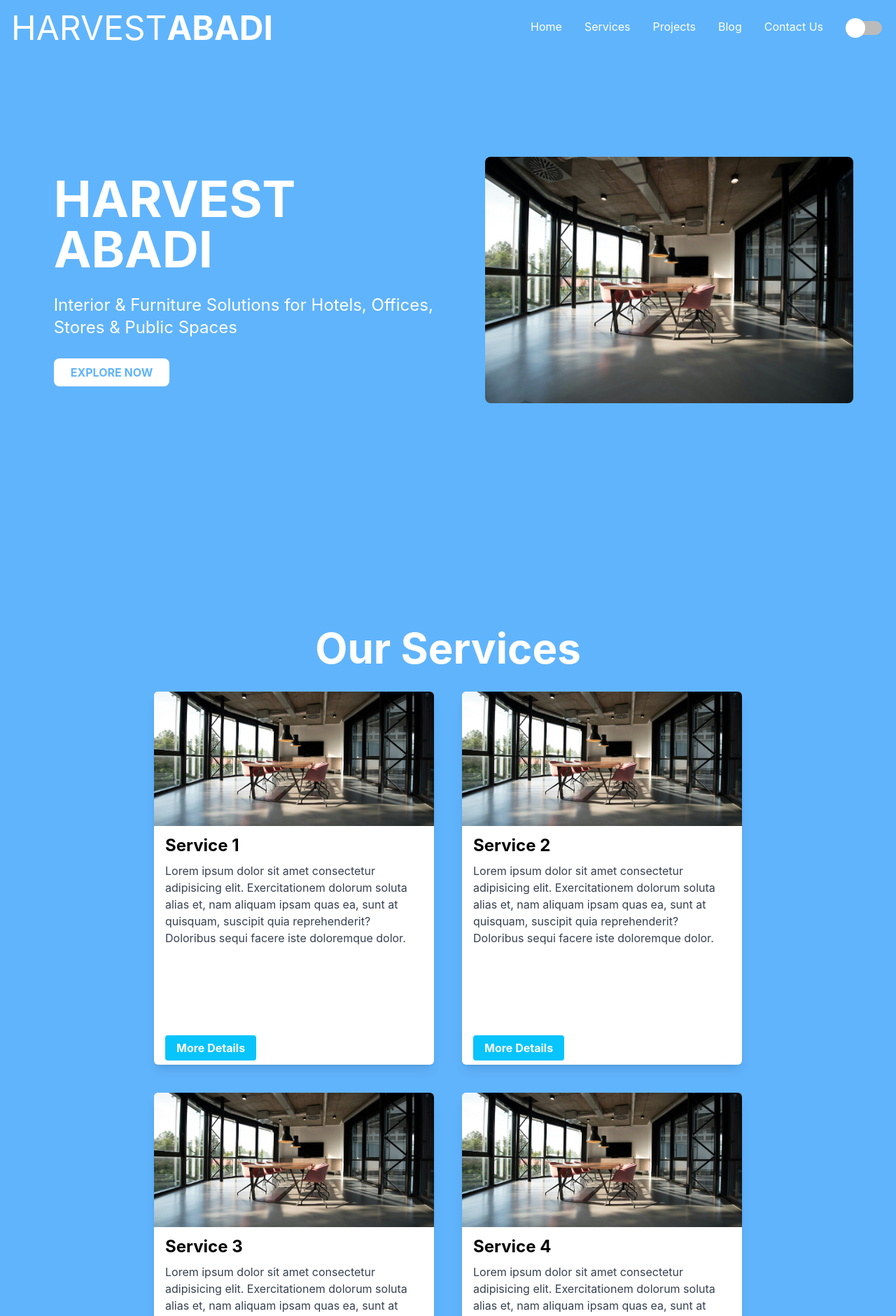
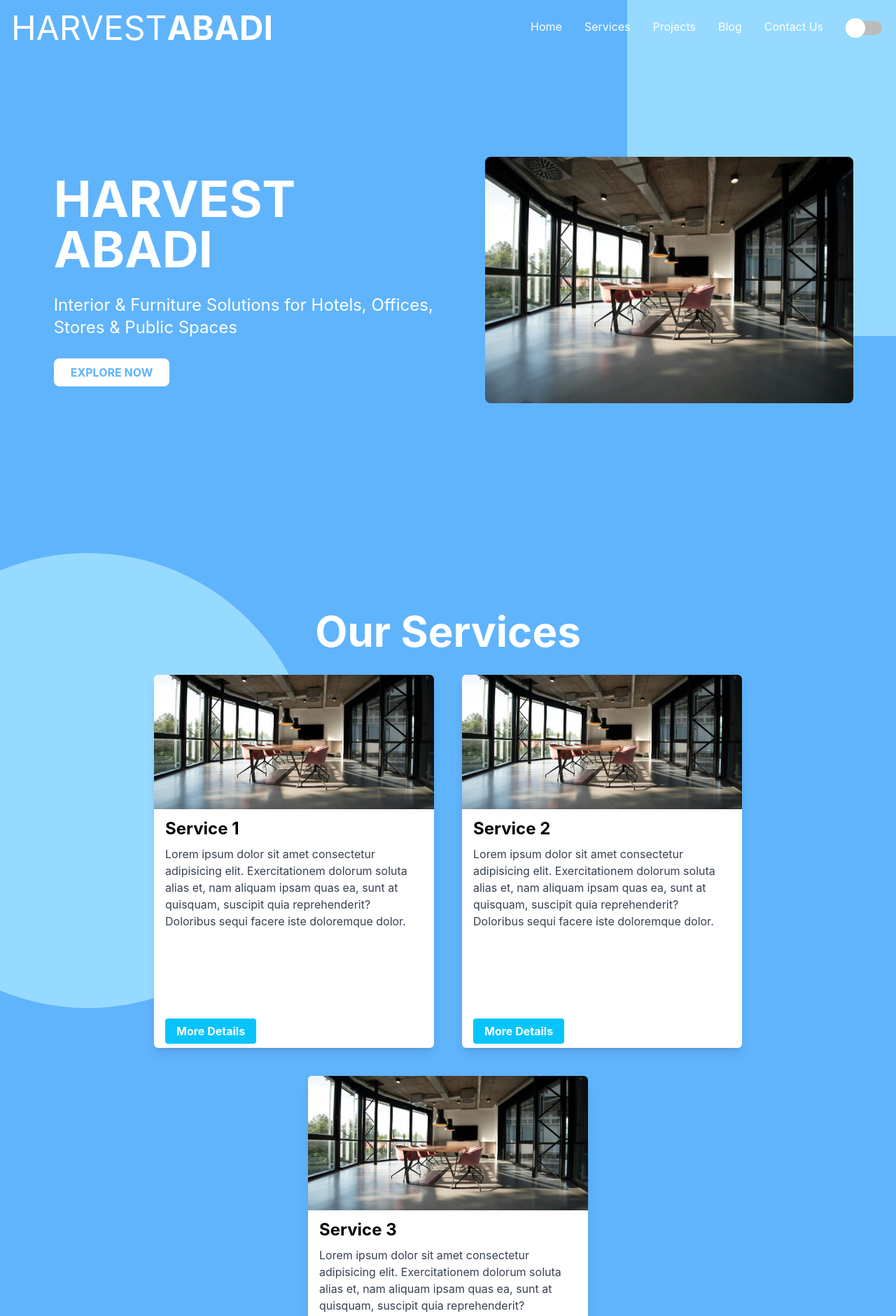
Before and after one commit to WahyuAji11/fe-harvestabadi, a React (Create React App) app: page / in a window 1280 px wide. Shown: the top 1880 px of the page at 70% size. Built offline with nearby package versions, Linux system fonts and the light colour scheme.

Commit message:
add patern

```diff
--- a/src/App.jsx
+++ b/src/App.jsx
@@ -7,6 +7,7 @@ import ProjectSection from './component/ProjectSection';
 import BlogSection from './component/BlogSection';
 import ContactSection from './component/ContactSection';
 import DesignInspiration from './component/DesignSection';
+import Footer from './component/Footer';
 
 const App = () => {
   return (
@@ -20,6 +21,7 @@ const App = () => {
         <DesignInspiration />
         <ContactSection />
       </div>
+      <Footer />
 
       {/* <Routes>
         <Route path="/" element={<HomeSection />} />
--- a/src/component/BlogSection.jsx
+++ b/src/component/BlogSection.jsx
@@ -1,10 +1,7 @@
-import React, { useState } from 'react';
+import React from 'react';
 import BlogCard from './BlogCard';
 
 const BlogSection = () => {
-    const initialPostsToShow = 1;
-    const additionalPosts = 2;
-
     const blogPosts = [
         {
             id: 1,
@@ -32,32 +29,24 @@ const BlogSection = () => {
         },
     ];
 
-    const [visiblePosts, setVisiblePosts] = useState(initialPostsToShow);
-
-    const handleReadMoreClick = () => {
-        if (visiblePosts < blogPosts.length) {
-            const newVisiblePosts = Math.min(visiblePosts + additionalPosts, blogPosts.length);
-            setVisiblePosts(newVisiblePosts);
-        } else {
-            setVisiblePosts(initialPostsToShow);
-        }
-    };
-
     return (
-        <div className="bg-[#60b4fc] flex flex-col items-center justify-center text-white p-6 sm:px-8 sm:py-12 md:p-8 min-h-screen w-full" id='blog'>
-            <h1 className="text-4xl md:text-5xl lg:text-6xl font-bold mb-8 text-center">Our Blog</h1>
-            <div className="space-y-6 w-full">
-                {blogPosts.slice(0, visiblePosts).map(post => (
+        <>
+        <section className="bg-[#60b4fc] relative flex flex-col items-center justify-center text-white p-6 sm:px-8 sm:py-12 md:p-8 min-h-screen w-full" id='blog'>
+            <div className="bg-[#97DAFF] rounded-full h-[400px] w-[400px] sm:h-[600px] sm:w-[600px] lg:h-[650px] lg:w-[650px] absolute top-[80px] sm:top-[-80px] md:top-[-100px] lg:top-[15px] left-[-180px] sm:left-[-240px] md:left-[-200px] lg:left-[-200px] z-0 min-h-[300px] min-w-[300px] sm:min-h-[400px] sm:min-w-[400px] md:min-h-[500px] md:min-w-[500px] lg:min-h-[650px] lg:min-w-[650px]"></div>
+            <h1 className="text-4xl md:text-5xl lg:text-6xl font-bold mb-8 text-center z-20">Our Blog</h1>
+            <div className="space-y-6 w-full z-30">
+                {blogPosts.map(post => (
                     <BlogCard key={post.id} {...post} />
                 ))}
             </div>
-            <button
-                onClick={handleReadMoreClick}
-                className="text-xl md:text-2xl lg:text-3xl font-bold mt-8 text-center hover:text-yellow-400"
-            >
-                {visiblePosts < blogPosts.length ? 'Read More' : 'Show Less'}
+            <button className="text-xl md:text-2xl lg:text-3xl font-bold mt-8 text-center hover:text-yellow-400">
+                Read More
             </button>
-        </div>
+            <div className="bg-[#97DAFF] rounded-full h-[400px] w-[400px] sm:h-[600px] sm:w-[600px] lg:h-[600px] lg:w-[600px] absolute bottom-[50px] sm:bottom-[-80px] lg:bottom-[-300px] right-[-180px] sm:right-[-200px] lg:right-[-180px] z-0"></div>
+        </section>
+        </>
+
+
     );
 };
 
--- a/src/component/DesignSection.jsx
+++ b/src/component/DesignSection.jsx
@@ -18,10 +18,9 @@ const DesignInspiration = () => {
     ];
 
     return (
-        <section className="bg-[#b8e4fc] flex flex-col text-white p-6 sm:px-8 sm:py-12 md:p-2 min-h-screen w-full">
-            <h2 className="text-black text-4xl md:text-5xl lg:text-6xl font-bold mt-8 pt-4 text-center">Design Inspiration</h2>
-
-            <div className="flex justify-center items-start overflow-x-auto gap-4 sm:gap-6 md:gap-8 lg:gap-10 pb-4 scrollbar-thin scrollbar-track-gray-200 scrollbar-thumb-gray-600 mt-20"> {/* Tambah margin atas yang lebih besar */}
+        <section className="bg-[#b8e4fc] flex flex-col text-white p-6 sm:px-8 sm:py-12 md:p-2 min-h-screen w-full mt-16">
+            <h2 className="text-black text-4xl md:text-5xl lg:text-6xl font-bold mt-10 pt-4 text-center">Design Inspiration</h2>
+            <div className="flex justify-center items-start overflow-x-auto gap-4 sm:gap-6 md:gap-8 lg:gap-10 pb-4 scrollbar-thin scrollbar-track-gray-200 scrollbar-thumb-gray-600 mt-32"> {/* Tambah margin atas yang lebih besar */}
                 {projects.map((project, index) => (
                     <div key={index} className="flex-shrink-0 w-[320px] sm:w-[360px] md:w-[400px] lg:w-[500px]">
                         <DesignCard
--- /dev/null
+++ b/src/component/Footer.jsx
@@ -0,0 +1,23 @@
+// Footer.js
+import React from 'react';
+
+const Footer = () => {
+    return (
+        <footer className="bg-white w-full">
+            <div className="max-w-screen-xl mx-auto px-4 py-6">
+                <div className="flex justify-center space-x-8 mb-10 mt-10">
+                    <a href="/" className="text-black hover:text-gray-900">HOME</a>
+                    <a href="/services" className="text-black hover:text-gray-900">SERVICES</a>
+                    <a href="/projects" className="text-black hover:text-gray-900">PROJECTS</a>
+                    <a href="/blogs" className="text-black hover:text-gray-900">BLOGS</a>
+                    <a href="/contact" className="text-black hover:text-gray-900">CONTACT US</a>
+                </div>
+                <div className="text-center text-gray-600 text-sm mt-10 mb-10">
+                    &#169; 2024 HARVEST<b>ABADI</b>. All Rights Reserved.
+                </div>
+            </div>
+        </footer>
+    );
+};
+
+export default Footer;
--- a/src/component/HomeSection.jsx
+++ b/src/component/HomeSection.jsx
@@ -2,8 +2,12 @@
 
 const HomeSection = () => {
     return (
-        <section className="bg-[#60b4fc] flex flex-col md:flex-row items-center justify-center text-white p-6 sm:px-8 sm:py-12 md:p-2 min-h-screen w-full" id='home'>
-            <div className="flex flex-col items-center text-center md:items-start md:text-left md:w-1/2 w-full max-w-screen-sm px-4 py-6">
+        <>
+        <div className="bg-[#97DAFF] h-[30vh] md:h-[60vh] max-w-[900px] w-[50%] sm:w-[30%] z-0 absolute right-0 top-0"></div>
+
+
+        <section className="bg-[#60b4fc] z-10 flex flex-col md:flex-row items-center justify-center text-white p-6 sm:px-8 sm:py-12 md:p-2 min-h-screen w-full" id='home'>
+            <div className="z-10 flex flex-col items-center text-center md:items-start md:text-left md:w-1/2 w-full max-w-screen-sm px-4 py-6 z-2">
                 <h1 className="text-5xl md:text-5xl xl:text-7xl font-bold leading-tight mb-2 md:mb-7">
                     HARVEST<br />ABADI
                 </h1>
@@ -14,7 +18,7 @@ const HomeSection = () => {
                     EXPLORE NOW
                 </button>
             </div>
-            <div className="w-full md:w-1/2 xl:w-5/12 flex items-center justify-center mt-4 md:mt-0">
+            <div className="w-full z-10 md:w-1/2 xl:w-5/12 flex items-center justify-center mt-4 md:mt-0">
                 <img
                     src="/img.jpg"
                     alt="img"
@@ -24,6 +28,8 @@ const HomeSection = () => {
                 />
             </div>
         </section>
+        </>
+
     );
 };
 
--- a/src/component/Navbar.jsx
+++ b/src/component/Navbar.jsx
@@ -1,5 +1,5 @@
 "use client";
-import React, { useState } from "react";
+import React, { useState, useEffect } from "react";
 import { Link } from "react-router-dom";
 import { Bars3Icon } from "@heroicons/react/24/solid";
 import Switch from "react-switch";
@@ -16,6 +16,7 @@ const navLinks = [
 const Navbar = () => {
     const [navbarOpen, setNavbarOpen] = useState(false);
     const [checked, setChecked] = useState(false);
+    const [bgColor, setBgColor] = useState("transparent");
 
     const handleToggle = (checked) => {
         setChecked(checked);
@@ -26,12 +27,28 @@ const Navbar = () => {
         const section = document.getElementById(id);
         if (section) {
             section.scrollIntoView({ behavior: "smooth" });
-            setNavbarOpen(false); // Close the mobile menu after clicking
+            setNavbarOpen(false);
         }
     };
 
+    const handleScroll = () => {
+        const offset = window.scrollY;
+        if (offset > 50) {
+            setBgColor("bg-[#60b4fc]");
+        } else {
+            setBgColor("transparent");
+        }
+    };
+
+    useEffect(() => {
+        window.addEventListener("scroll", handleScroll);
+        return () => {
+            window.removeEventListener("scroll", handleScroll);
+        };
+    }, []);
+
     return (
-        <nav className="fixed top-0 left-0 right-0 z-10 bg-[#60b4fc]">
+        <nav className={`fixed top-0 left-0 right-0 z-20 transition-all duration-300 ${bgColor}`}>
             <div className="flex container lg:py-4 flex-wrap items-center justify-between mx-auto px-4 py-2">
                 <Link to="#home" className="text-2xl md:text-5xl text-white">
                     HARVEST<b>ABADI</b>
@@ -50,7 +67,7 @@ const Navbar = () => {
                             <li key={index}>
                                 <button
                                     onClick={() => handleScrollToSection(link.id)}
-                                    className="text-white hover:text-yellow-400"
+                                    className="text-white hover:text-yellow-400 transition-colors duration-300"
                                 >
                                     {link.title}
                                 </button>
--- a/src/component/ProjectSection.jsx
+++ b/src/component/ProjectSection.jsx
@@ -31,8 +31,6 @@ const ProjectSection = () => {
                     __
                 </h1>
             </div>
-
-            {/* Container for cards */}
             <div className="flex justify-center items-center overflow-x-auto gap-4 sm:gap-6 md:gap-8 lg:gap-10 pb-4 scrollbar-thin scrollbar-track-gray-200 scrollbar-thumb-gray-600 mt-[200px] sm:mt-[250px] md:mt-[300px]">
                 {projects.map((project, index) => (
                     <div key={index} className="flex-shrink-0 w-[180px] sm:w-[200px] md:w-[250px] lg:w-[300px]">
@@ -43,6 +41,7 @@ const ProjectSection = () => {
                     </div>
                 ))}
             </div>
+            <button className="text-black text-xl md:text-2xl lg:text-3xl font-bold mt-8 text-center hover:text-yellow-400 mb-10">Read More</button>
         </section>
     );
 }
--- a/src/component/ServiceSection.jsx
+++ b/src/component/ServiceSection.jsx
@@ -21,18 +21,15 @@ const ServiceSection = () => {
             text: "Lorem ipsum dolor sit amet consectetur adipisicing elit. Exercitationem dolorum soluta alias et, nam aliquam ipsam quas ea, sunt at quisquam, suscipit quia reprehenderit? Doloribus sequi facere iste doloremque dolor.",
             link: "#"
         },
-        {
-            imageSrc: "/img.jpg",
-            title: "Service 4",
-            text: "Lorem ipsum dolor sit amet consectetur adipisicing elit. Exercitationem dolorum soluta alias et, nam aliquam ipsam quas ea, sunt at quisquam, suscipit quia reprehenderit? Doloribus sequi facere iste doloremque dolor.",
-            link: "#"
-        },
     ];
 
     return (
-        <section className="bg-[#60b4fc] flex flex-col items-center justify-center text-white p-6 sm:px-8 sm:py-12 md:p-8 min-h-screen w-full" id='services'>
-            <div className="container mx-auto px-4 mt-16">
-                <h2 className="text-4xl md:text-5xl lg:text-6xl font-bold mb-8 text-center">Our Services</h2>
+        <>
+            <section className="bg-[#60b4fc] flex flex-col items-center justify-center text-white p-6 sm:px-8 sm:py-12 md:p-8 min-h-screen w-full relative" id='services'>
+                <div className="bg-[#97DAFF] rounded-full h-[400px] w-[400px] sm:h-[600px] sm:w-[600px] lg:h-[650px] lg:w-[650px] absolute top-[70px] sm:top-[-80px] lg:top-[-10px] left-[-180px] sm:left-[-240px] lg:left-[-200px] z-0"></div>
+
+                <div className="flex flex-col justify-center items-center z-10 mt-10 mb-16 min-h-screen">
+                    <h2 className="text-4xl md:text-5xl lg:text-6xl font-bold mb-8 text-center z-20">Our Services</h2>
                     <div className="flex flex-wrap justify-center gap-4 sm:gap-6 md:gap-8 lg:gap-10 pb-4">
                         {services.map((service, index) => (
                             <div key={index} className="flex-shrink-0 w-[250px] sm:w-[300px] md:w-[350px] lg:w-[400px]">
@@ -46,7 +43,11 @@ const ServiceSection = () => {
                         ))}
                     </div>
                 </div>
+
+                <div className="bg-[#97DAFF] rounded-full h-[400px] w-[400px] sm:h-[600px] sm:w-[600px] lg:h-[600px] lg:w-[600px] absolute bottom-[50px] sm:bottom-[-80px] lg:bottom-[-300px] right-[-180px] sm:right-[-200px] lg:right-[-180px] z-0"></div>
             </section>
+
+        </>
     );
 }
 
--- a/src/index.css
+++ b/src/index.css
@@ -1,6 +1,10 @@
 @tailwind base;
 @tailwind components;
 @tailwind utilities;
+
+html, body {
+    overflow-x: hidden;
+}
 
 body {
   font-family: -apple-system, BlinkMacSystemFont, 'Segoe UI', 'Roboto', 'Oxygen',
```
Lines whose indentation alone changed are shown as unchanged.
